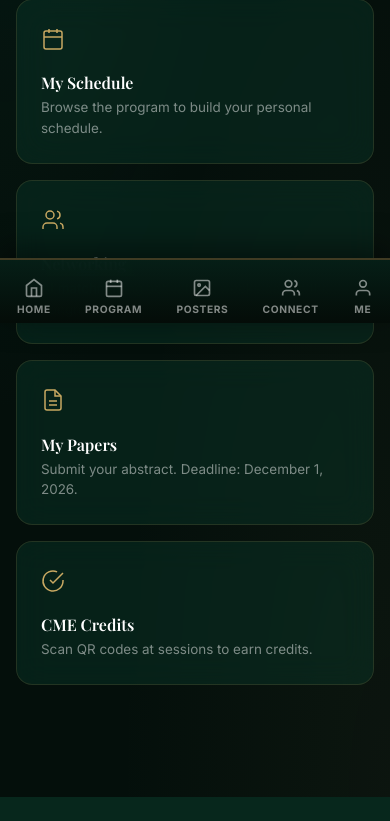
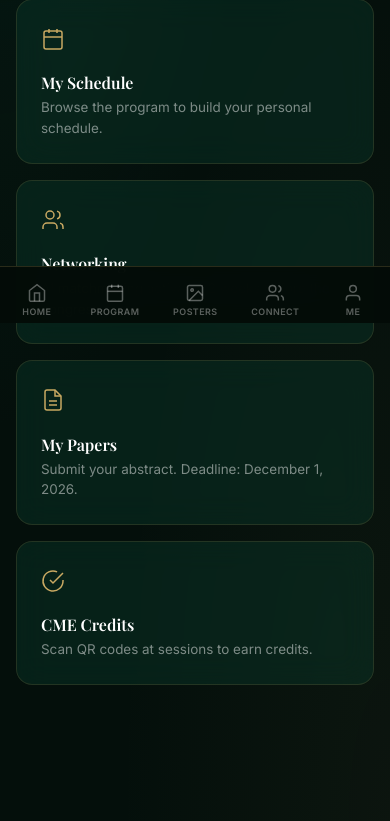
Before and after one commit to Fwad974/congress-app, a FastAPI app: template app/templates/home.html in a window 390 px wide. Shown: the part 521-1342 px from the top of the page. Before the commit the page ends 1318 px from the top, so only its background shows below. Run offline with FastAPI, Linux system fonts and the light colour scheme; the template is opened without the code that fills it, so the values that code supplies are empty.

Commit message:
Refine mobile bottom nav + fix content cutoff
Bottom nav redesign:
- Cleaner, thinner bar (less bulky padding)
- Icons: 24px with 1.8 stroke (balanced, not oversized)
- Active item: gold indicator line on top (::before pseudo-element)
  instead of background tint — cleaner, more professional
- Active icon gets thicker stroke (2.0)
- Font: 600 weight at .56rem (compact but readable)
- Minimum width per item: 56px (consistent touch targets)
- Subtle 1px gold border top (not thick 2px)
- Hover: 70% white (not full white — less jarring)

Content fix:
- Page bottom padding: 76px → 100px (content no longer hidden
  behind the taller nav bar)

https://claude.ai/code/session_01UWmKnBuTDj1sY1r6crvBTQ

```diff
--- a/app/static/css/main.css
+++ b/app/static/css/main.css
@@ -148,12 +148,13 @@ a:hover{color:var(--gold-l)}
 @keyframes sp{to{transform:rotate(360deg)}}
 
 /* ═══ MOBILE ═══ */
-.mobile-bottom-nav{display:none;position:fixed;bottom:0;left:0;right:0;background:linear-gradient(180deg,rgba(6,31,23,.98),rgba(4,12,8,.99));backdrop-filter:blur(24px);border-top:2px solid rgba(201,169,98,.3);padding:10px 0 env(safe-area-inset-bottom,12px);z-index:900;justify-content:space-around;box-shadow:0 -8px 32px rgba(0,0,0,.5)}
-.mobile-nav-item{display:flex;flex-direction:column;align-items:center;gap:5px;padding:8px 14px;font:700 .64rem var(--f);letter-spacing:.06em;text-transform:uppercase;color:rgba(255,255,255,.5);text-decoration:none;transition:.25s;border-radius:var(--r)}
-.mobile-nav-item svg{width:28px;height:28px;stroke-width:2}
+.mobile-bottom-nav{display:none;position:fixed;bottom:0;left:0;right:0;background:rgba(4,12,8,.97);backdrop-filter:blur(20px);border-top:1px solid rgba(201,169,98,.2);padding:6px 0 env(safe-area-inset-bottom,8px);z-index:900;justify-content:space-around}
+.mobile-nav-item{display:flex;flex-direction:column;align-items:center;gap:3px;padding:10px 8px 6px;font:600 .56rem var(--f);letter-spacing:.05em;text-transform:uppercase;color:rgba(255,255,255,.35);text-decoration:none;transition:.2s;position:relative;min-width:56px}
+.mobile-nav-item svg{width:24px;height:24px;stroke-width:1.8;transition:.2s}
 .mobile-nav-item.active{color:var(--gold)}
-.mobile-nav-item.active svg{stroke-width:2.2;filter:drop-shadow(0 0 4px rgba(201,169,98,.3))}
-.mobile-nav-item:hover{color:#fff}
+.mobile-nav-item.active::before{content:'';position:absolute;top:0;left:50%;transform:translateX(-50%);width:20px;height:2px;background:var(--gold);border-radius:2px}
+.mobile-nav-item.active svg{stroke-width:2}
+.mobile-nav-item:hover{color:rgba(255,255,255,.7)}
 
 .mobile-menu-btn{display:none;width:36px;height:36px;border:1px solid var(--ga2);border-radius:var(--r);background:var(--ga2);color:var(--gold);cursor:pointer;align-items:center;justify-content:center;font-size:1.1rem;transition:.2s}
 .mobile-menu-btn:hover{background:var(--ga2)}
@@ -182,7 +183,7 @@ a:hover{color:var(--gold-l)}
   .topnav-name{display:none}.hide-mobile{display:none}
   .mobile-menu-btn{display:flex}.mobile-bottom-nav{display:flex}
   .container{padding:0 16px}
-  .home-page,.page-wrap,.auth-page{padding-bottom:76px}
+  .home-page,.page-wrap,.auth-page{padding-bottom:100px}
   h1{font-size:1.8rem}h2{font-size:1.3rem}
 }
 @media(max-width:480px){
```
